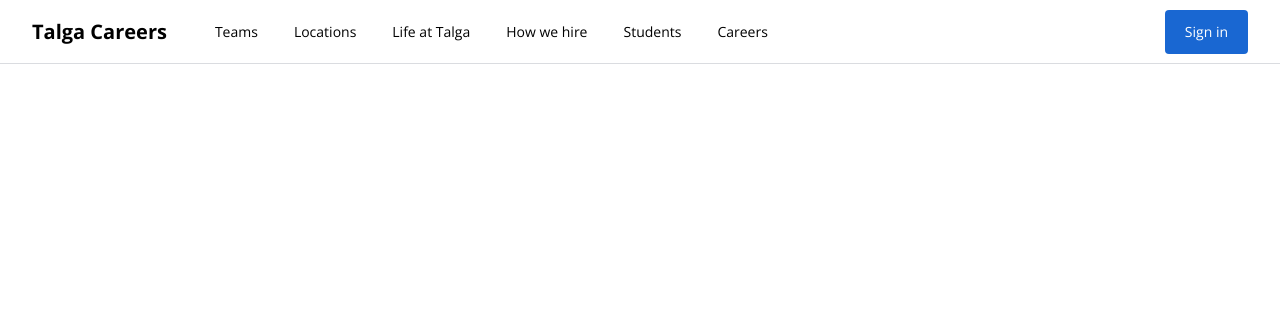
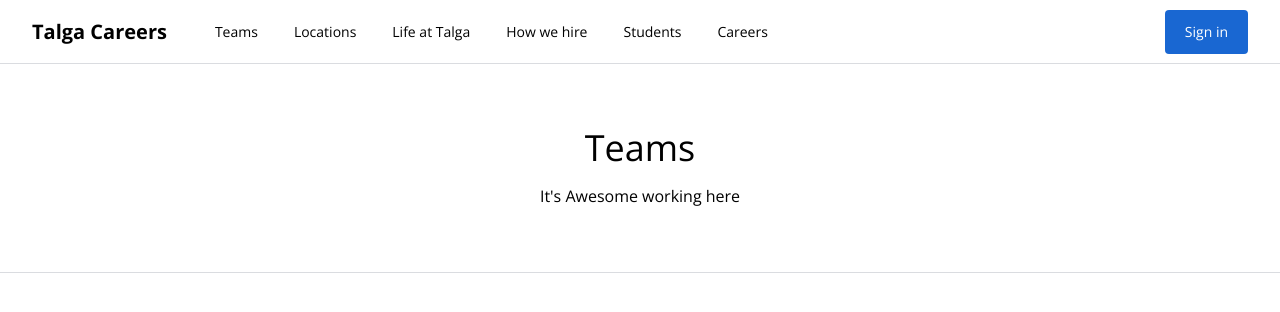
Before and after one commit to chaiqou/Talga-Careers, a Vue app: page /teams in a window 1280 px wide. Shown: the top 312 px of the page. Built offline with nearby package versions, Linux system fonts and the light colour scheme.

Commit message:
feat: add header component with named slots

```diff
--- a/src/components/navigation/MainNav.vue
+++ b/src/components/navigation/MainNav.vue
@@ -47,10 +47,10 @@
 const company = ref("Talga Careers");
 const menuItems = ref([
   { text: "Teams", url: "/teams" },
-  { text: "Locations", url: "/locations" },
-  { text: "Life at Talga", url: "/life" },
-  { text: "How we hire", url: "/hire" },
-  { text: "Students", url: "/students" },
+  { text: "Locations", url: "/" },
+  { text: "Life at Talga", url: "/" },
+  { text: "How we hire", url: "/" },
+  { text: "Students", url: "/" },
   { text: "Careers", url: "/job-results" },
 ]);
 
--- /dev/null
+++ b/src/components/ui/HeaderContainer.vue
@@ -0,0 +1,10 @@
+<template>
+  <div class="w-full border-b border-solid border-talga-gray-1">
+    <div class="mx-auto my-16 text-center">
+      <slot name="title"></slot>
+      <slot name="subtitle"></slot>
+    </div>
+  </div>
+</template>
+
+<script setup></script>
--- a/src/router/index.js
+++ b/src/router/index.js
@@ -21,6 +21,11 @@
       name: "job-page",
       component: () => import("@/views/JobView.vue"),
     },
+    {
+      path: "/teams",
+      name: "teams-page",
+      component: () => import("@/views/TeamsView.vue"),
+    },
   ],
 });
 
--- /dev/null
+++ b/src/views/TeamsView.vue
@@ -0,0 +1,18 @@
+<template>
+  <HeaderContainer>
+    <template #title>
+      <h1 class="w-full text-4xl font-normal">Teams</h1>
+    </template>
+    <template #subtitle>
+      <h2 class="w-full my-4 text-base font-light">
+        It's Awesome working here
+      </h2>
+    </template>
+  </HeaderContainer>
+</template>
+
+<script setup>
+import HeaderContainer from "@/components/ui/HeaderContainer.vue";
+</script>
+
+<style lang="scss" scoped></style>
```
